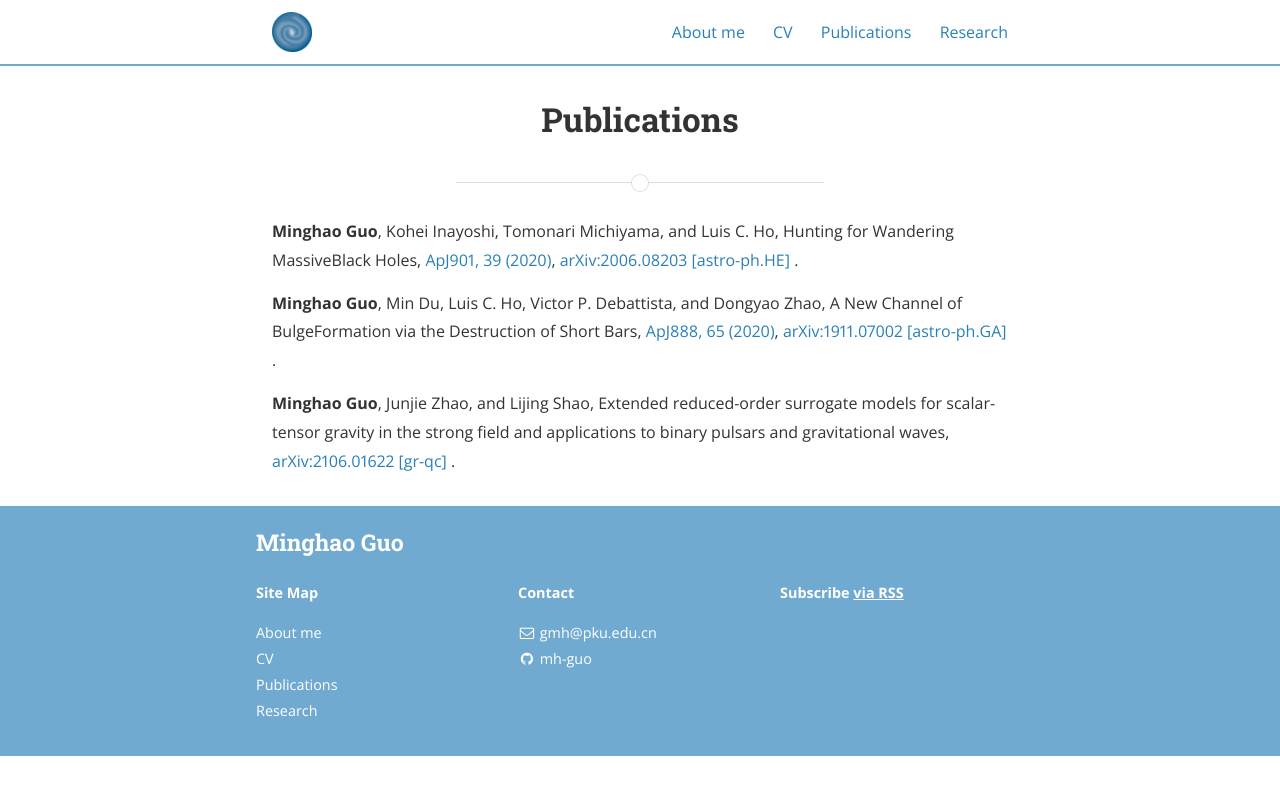
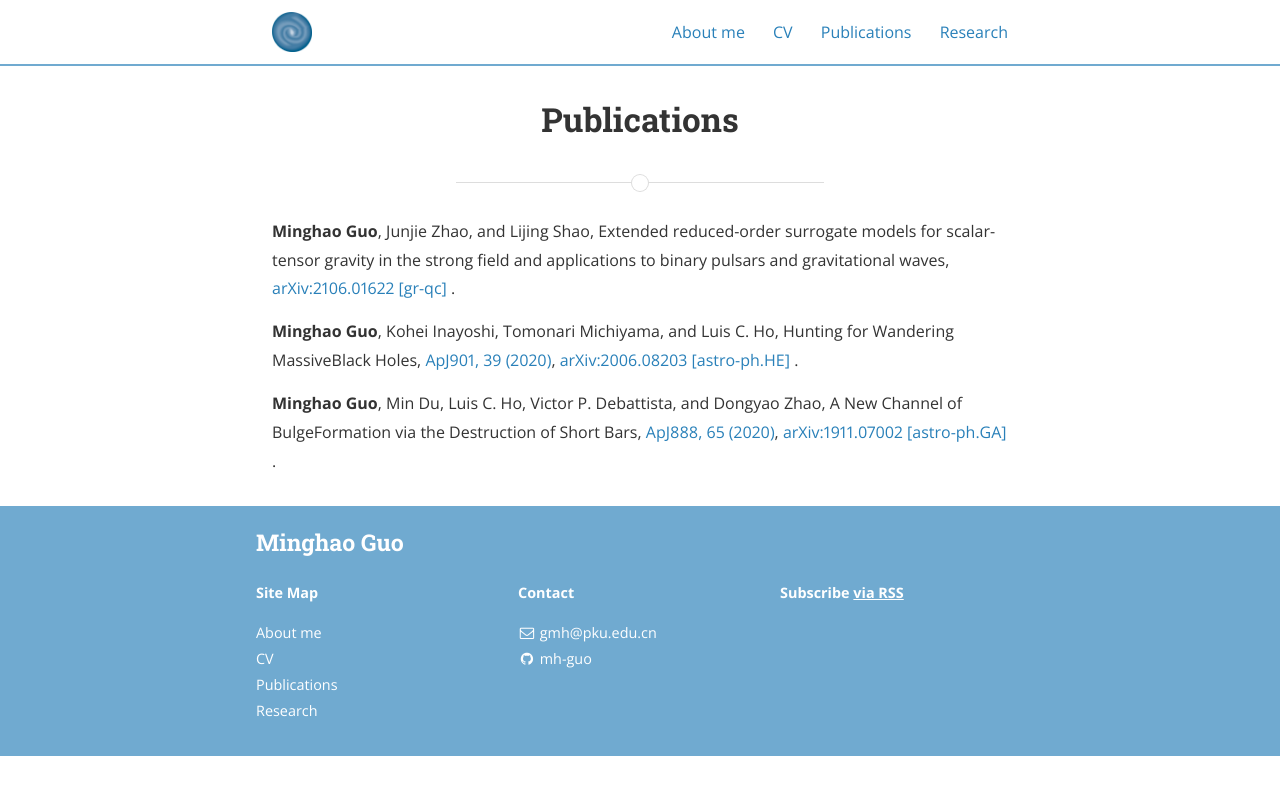
Before and after one commit to mh-guo/mh-guo-slate.github.io, a Jekyll site: the page built from publications.md, in a window 1280 px wide. Shown: the top 795 px of the page. Built offline with Jekyll 4.4.1, drawn with Linux system fonts in a browser that asks for light colours; nearby versions of some CDN libraries.

```diff
--- a/publications.md
+++ b/publications.md
@@ -5,11 +5,11 @@ permalink: /publications/
 main_nav: true
 ---
 
+<b>Minghao Guo</b>, Junjie Zhao, and Lijing Shao, Extended reduced-order surrogate models for scalar-tensor gravity in the strong field and applications to binary pulsars and gravitational waves, [arXiv:2106.01622 [gr-qc]](https://arxiv.org/abs/2106.01622) .
+
 <b>Minghao Guo</b>, Kohei Inayoshi, Tomonari Michiyama, and Luis C. Ho, Hunting for Wandering MassiveBlack Holes, [ApJ901, 39 (2020)](https://iopscience.iop.org/article/10.3847/1538-4357/abacc1), [arXiv:2006.08203 [astro-ph.HE]](https://arxiv.org/abs/2006.08203) .
 
 <b>Minghao Guo</b>, Min Du, Luis C. Ho, Victor P. Debattista, and Dongyao Zhao, A New Channel of BulgeFormation via the Destruction of Short Bars, [ApJ888, 65 (2020)](https://iopscience.iop.org/article/10.3847/1538-4357/ab584a), [arXiv:1911.07002 [astro-ph.GA]](https://arxiv.org/abs/1911.07002) .
-
-<b>Minghao Guo</b>, Junjie Zhao, and Lijing Shao, Extended reduced-order surrogate models for scalar-tensor gravity in the strong field and applications to binary pulsars and gravitational waves, [arXiv:2106.01622 [gr-qc]](https://arxiv.org/abs/2106.01622) .
 
 <!---Centrarium is a custom theme for Jekyll, made by [Ben Centra][bencentra] for his own blog. He'd be humbled if you liked it enough to use it as well! Installation and configuration instructions can be found in the [GitHub repository](https://github.com/bencentra/centrarium).
 
```
